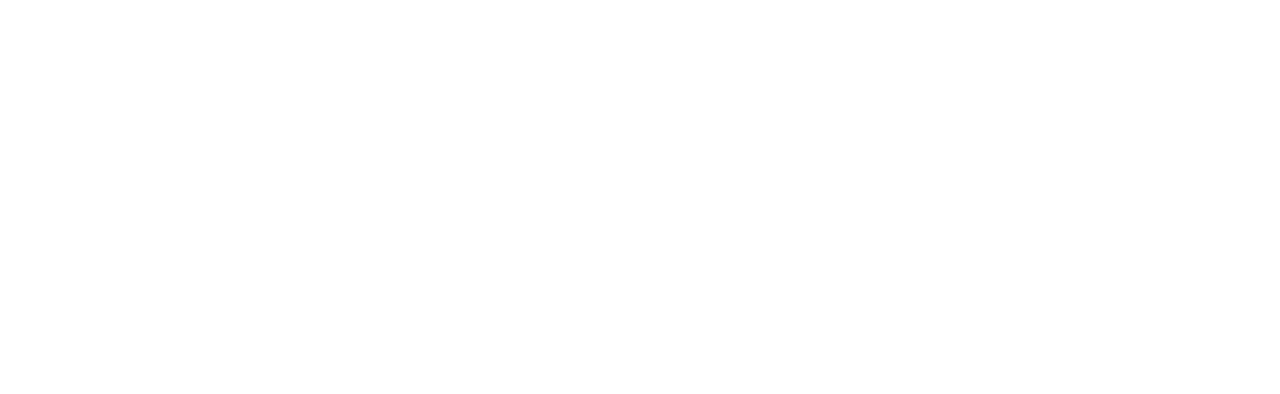
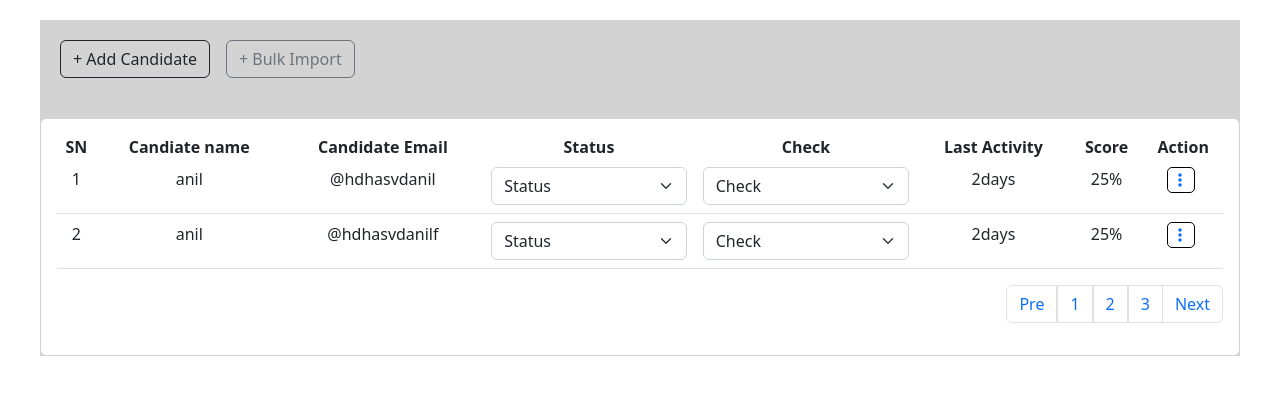
Before and after one commit to akshayr1298/og-master, a React (Create React App) app: page /Candidate in a window 1280 px wide. Before the commit this address had no page. Shown: the top 394 px of the page. Built offline with nearby package versions, Linux system fonts and the light colour scheme.

Commit message:
candidate added

```diff
--- a/package.json
+++ b/package.json
@@ -3,10 +3,13 @@
   "version": "0.1.0",
   "private": true,
   "dependencies": {
+    "@fortawesome/free-solid-svg-icons": "^6.4.0",
+    "@fortawesome/react-fontawesome": "^0.2.0",
     "@testing-library/jest-dom": "^5.16.5",
     "@testing-library/react": "^13.4.0",
     "@testing-library/user-event": "^13.5.0",
     "appwrite": "^11.0.0",
+    "bootstrap": "^5.2.3",
     "react": "^18.2.0",
     "react-bootstrap": "^2.7.4",
     "react-dom": "^18.2.0",
--- a/src/App.js
+++ b/src/App.js
@@ -9,6 +9,10 @@
 import Package from './pages/Package';
 import Verufy from "./pages/Verify";
 import Profile from "./pages/Profile";
+import Candidate from "./pages/Candidate";
+import CandidateProfile from "./pages/CandidateProfile";
+
+import 'bootstrap/dist/css/bootstrap.min.css';
 
 
 function App() {
@@ -18,6 +22,9 @@
     <Route path='/' element={<Login/>}/>
     <Route path='/signup' element={<Signup/>}/>
     <Route path='/packagesPage' element={<PackagesPage/>}/>
+    <Route path='/Candidate' element={<Candidate/>}/>
+    <Route path='/CandidateProfile' element={<CandidateProfile />}/>
+
     <Route path='/VerifyCheck' element={<VerifyCheck/>}/>
     <Route path="/Dashboard" element={<Dashboard/>} />
     <Route path="/Manageuser" element={<Manageuser/>} />
--- /dev/null
+++ b/src/css/candidate.css
@@ -0,0 +1,16 @@
+#dropdown-basic::after{
+    display: none;
+  }
+  .dropdown-toogle::after{
+    display: none;
+  }
+  .dropdown-border {
+    border: 1px solid black ;
+    width: 45%;
+     /* height: 28px;  */
+    padding-left: 10px;
+    border-radius: 5px;
+    margin-left: 15px;
+
+
+  }
--- /dev/null
+++ b/src/pages/Candidate.js
@@ -0,0 +1,233 @@
+
+
+
+import '../css/candidate.css'
+import React from 'react';
+import {Button, Dropdown, ButtonToolbar } from 'react-bootstrap';
+import { FontAwesomeIcon } from '@fortawesome/react-fontawesome';
+import { faEllipsisV, faEye, faEdit,faTrash} from '@fortawesome/free-solid-svg-icons';
+import { Link} from 'react-router-dom';
+
+import Stack from 'react-bootstrap/Stack';
+import Card from 'react-bootstrap/Card';
+// import Dropdown from 'react-bootstrap/Dropdown';
+import Form from 'react-bootstrap/Form';
+import { useState } from 'react';
+import CandidateProfile from './CandidateProfile';
+const Data =[
+  {id:"1",
+    Candiadate_Name:"anil",
+    Candiadate_Email:"@hdhasvdanil",
+    Status:"selected",
+    check:"checked",
+    ActiveStatus:"2days",
+    Score:"25%",
+    Action:"Delate"
+  },
+  {id:"2",
+    Candiadate_Name:"anil",
+    Candiadate_Email:"@hdhasvdanilf",
+    Status:"selected",
+    check:"checked",
+    ActiveStatus:"2days",
+    Score:"25%",
+    Action:"Delate"
+  },
+  {id:"3",
+    Candiadate_Name:"anil",
+    Candiadate_Email:"@hdhasvdanil",
+    Status:"selected",
+    check:"checked",
+    ActiveStatus:"2days",
+    Score:"25%",
+    Action:"Delate"
+  },
+  {id:"4",
+    Candiadate_Name:"anil",
+    Candiadate_Email:"@hdhasvdanil",
+    Status:"selected",
+    check:"checked",
+    ActiveStatus:"2days",
+    Score:"25%",
+    Action:"Delate"
+  },
+  {id:"5",
+    Candiadate_Name:"anil",
+    Candiadate_Email:"@hdhasvdanil",
+    Status:"selected",
+    check:"checked",
+    ActiveStatus:"2days",
+    Score:"25%",
+    Action:"Delate"
+  },
+  {id:"6",
+    Candiadate_Name:"anil",
+    Candiadate_Email:"@hdhasvdanil",
+    Status:"selected",
+    check:"checked",
+    ActiveStatus:"2days",
+    Score:"25%",
+    Action:"Delete"
+  }
+]
+
+
+function Candidate() {
+
+  const CustomToggle = React.forwardRef(({ children, onClick }, ref) => (
+    <a
+      href=""
+      ref={ref}
+      onClick={e => {
+        e.preventDefault();
+        onClick(e);
+      }}
+    >
+      {children}
+    </a>
+  ));
+
+  function prePage(){
+    if(currentPage !== firstIndex){
+     setCurrentPage(currentPage-1)
+    }
+ }
+ function chngesCPage(id){
+ setCurrentPage(id)
+ }
+ function NextPage(){
+   if(currentPage !== lastIndex){
+     setCurrentPage(currentPage+1)
+    }
+ }
+
+
+
+
+  const [currentPage,setCurrentPage]=useState(1)
+  const recordPerPage = 2;
+  const lastIndex=currentPage*recordPerPage;
+  const firstIndex=lastIndex-recordPerPage;
+  const records = Data.slice(firstIndex,lastIndex);
+  const npage =Math.ceil(Data.length / recordPerPage)
+  const numbers=[...Array(npage+1).keys()].slice(1)
+  return (
+    <div className="App" style={{marginInline:40,marginTop:20, backgroundColor:"LightGray"}}>
+      <div style={{padding:20}}>
+         <Stack direction="horizontal" gap={3} >
+            <Button variant="outline-danger" className="btn-outline-dark" style={{ ':hover': { color: '#fff', backgroundColor: '#dc3545', borderColor: '#dc3545' } }}>+ Add Candidate</Button>
+            <Button variant="outline-secondary">+ Bulk Import</Button>
+          </Stack>
+      </div>
+
+        <Card style={{marginTop:20}}>
+        <Card.Body>
+        <table className='table'>
+        <thead>
+           <th>SN</th>
+           <th>Candiate name</th>
+           <th>Candidate Email</th>
+           <th>Status </th>
+           <th>Check </th>
+           <th>Last Activity</th>
+           <th>Score </th>
+           <th>Action </th>
+        </thead>
+        <tbody>
+     {records.map((item, i) => (
+    <tr key={i}>
+      <td>{item.id}</td>
+      <td>{item.Candiadate_Name}</td>
+      <td>{item.Candiadate_Email}</td>
+      <td>
+      <Form.Select aria-label="Default select example">
+      <option>Status</option>
+      <option value="Interview">Interview</option>
+      <option value="Selected">Selected</option>
+      <option value="Offered">Offered</option>
+      <option value="Accepted">Accepted</option>
+    </Form.Select>
+      </td>
+      <td>
+      <Form.Select aria-label="Default select example">
+      <option>Check</option>
+      <option value="Ghosted">Ghosted</option>
+      <option value="In-Process">In Process</option>
+      <option value="Accepted">Accepted</option>
+    </Form.Select>
+      </td>
+      <td>{item.ActiveStatus}</td>
+      <td>{item.Score}</td>
+      <td>
+      <div style={{marginInline:1}}>
+      <ButtonToolbar className='dropdown-border'>
+        <Dropdown id="dropdown-basic" variant="success">
+          <Dropdown.Toggle as={CustomToggle}>
+            <FontAwesomeIcon icon={faEllipsisV} />
+
+          </Dropdown.Toggle>
+          <Dropdown.Menu className='dropdown-border'>
+
+            <Dropdown.Item eventKey="1">
+            <Link to="/CandidateProfile">
+            <Stack direction="horizontal" gap={2}>
+               <FontAwesomeIcon icon={faEye} mr="5"/>
+                  View
+              </Stack>
+            </Link>
+            </Dropdown.Item>
+            <Dropdown.Item eventKey="1">
+              <Stack direction="horizontal" gap={2}>
+               <FontAwesomeIcon icon={faEdit} mr="5"/>
+               Edit
+              </Stack>
+            </Dropdown.Item>
+            <Dropdown.Item eventKey="1">
+              <Stack direction="horizontal" gap={2}>
+               <FontAwesomeIcon icon={faTrash} mr="5"/>
+               Delete
+              </Stack>
+            </Dropdown.Item>
+          </Dropdown.Menu>
+        </Dropdown>
+      </ButtonToolbar>
+      </div>
+
+      </td>
+    </tr>
+    ))}
+    </tbody>
+      </table>
+
+
+      <nav style={{display:'flex',justifyContent:'flex-end'}}>
+         <ul className='pagination'>
+           <li className='page-item'>
+            <a href='#'className='page-link' onClick={prePage}>Pre</a>
+           </li>
+           {
+            numbers.map((item ,i)=>(
+              <li className={`page-item${currentPage===item ? 'active': ''}}`} key={i}>
+            <a href='#'className='page-link' onClick={()=>chngesCPage(item)}>{item}</a>
+           </li>
+            ))
+           }
+           <li className='page-item'>
+            <a href='#'className='page-link' onClick={NextPage}>Next</a>
+           </li>
+    </ul>
+  </nav>
+        </Card.Body>
+      </Card>
+
+<div>
+
+
+</div>
+
+
+    </div>
+  );
+}
+
+export default Candidate;
--- /dev/null
+++ b/src/pages/CandidateProfile.js
@@ -0,0 +1,91 @@
+import { Stack } from 'react-bootstrap';
+import Card from 'react-bootstrap/Card';
+import { FontAwesomeIcon } from '@fortawesome/react-fontawesome';
+import {faAddressBook} from '@fortawesome/free-solid-svg-icons';
+function CandidateProfile (){
+         return(
+            <div>
+
+            <diV style={{padding:10}}>
+            <Card style={{ width: '18rem',height:'6rem' }}>
+
+                <Card.Body>
+                <FontAwesomeIcon icon={faAddressBook}  size='80'/>
+
+                    Vijay
+                    </Card.Body>
+            </Card>
+            </diV>
+                {/* <Card style={{ width: '50rem' }}>
+      <Card.Body>
+        <Card.Title>Candidate Details</Card.Title> */}
+      <Stack direction="horizontal" gap={5} style={{marginLeft:10}} >
+      <Card style={{ width: '25rem'  }}>
+        <Card.Body>
+       <div style={{marginLeft:20}}>
+        <Stack direction="horizontal" gap={5}>
+            <p> Candidate Name </p>
+            <p>Vijay</p>
+        </Stack>
+
+        <Stack direction="horizontal" gap={5}>
+            <p> Candidate Email </p>
+            <p> Vijay@gmail.com </p>
+        </Stack>
+        <Stack direction="horizontal" gap={5}>
+            <p> Candidate Phone </p>
+            <p> 9876543210 </p>
+        </Stack>
+        <Stack direction="horizontal" gap={5}>
+            <p> Candidate Status </p>
+            <p>Selected</p>
+        </Stack>
+        <Stack direction="horizontal" gap={5}>
+            <p> Candidate Score </p>
+            <p> 80% </p>
+        </Stack>
+
+        </div>
+        </Card.Body>
+     </Card>
+
+     <Card style={{ width: '25rem' }}>
+        <Card.Body>
+       <div style={{marginLeft:20}}>
+        <Stack direction="horizontal" gap={5}>
+            <p> Candidate Name </p>
+            <p>Vijay</p>
+        </Stack>
+
+        <Stack direction="horizontal" gap={5}>
+            <p> Candidate Email </p>
+            <p> Vijay@gmail.com </p>
+        </Stack>
+        <Stack direction="horizontal" gap={5}>
+            <p> Candidate Phone </p>
+            <p> 9876543210 </p>
+        </Stack>
+        <Stack direction="horizontal" gap={5}>
+            <p> Candidate Status </p>
+            <p>Selected</p>
+        </Stack>
+        <Stack direction="horizontal" gap={5}>
+            <p> Candidate Score </p>
+            <p> 80% </p>
+        </Stack>
+
+        </div>
+        </Card.Body>
+     </Card>
+      </Stack>
+
+
+
+      {/* </Card.Body> */}
+    {/* </Card> */}
+            </div>
+         );
+
+}
+
+export default CandidateProfile;
--- a/src/pages/Dashboard.js
+++ b/src/pages/Dashboard.js
@@ -40,7 +40,7 @@
                          <FaCheckCircle size={25}  color='white' style={{paddingRight:10}}/><p style={{ color:'white', fontWeight:'bold', margin: 0}}>Packages</p>
                     </div>
                     </Link>
-                    <Link to="/Verufy" className="nav-link">
+                    <Link to="/Candidate" className="nav-link">
                     <div style={{display: 'flex', alignItems: 'center', paddingLeft:'15%', borderRadius:15, paddingTop:10, paddingBottom:10,backgroundColor: selectedMenu === 'menu3' ? 'lightskyblue' : 'transparent' }} onClick={() => handleMenuClick('menu3')}>
                         <FaCheckCircle size={25}  color='white' style={{paddingRight:10}}/>
                         <p style={{ color:'white', fontWeight:'bold', margin: 0}}>Candidate List</p>
```
Also changed, not shown: 1 other file (tests, documents, lock files or other folders).
